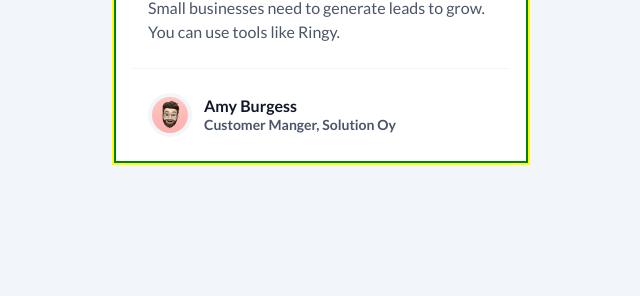
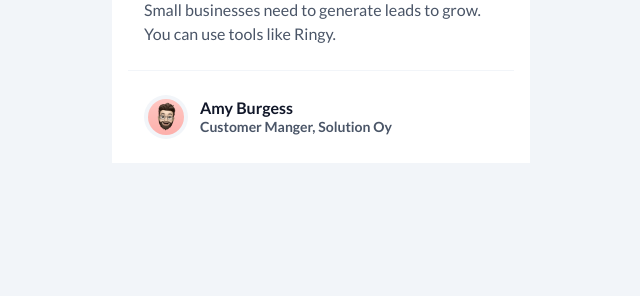
Before and after one commit to sameer-srb/Business-Blog-Card, a plain HTML site: page index.html in a window 1280 px wide. Shown: the part 504-800 px from the top of the page, without its empty margins (319-959 px from the left). Drawn offline with Linux system fonts and the light colour scheme.

Commit message:
CSS commit

```diff
--- a/CSS/style.css
+++ b/CSS/style.css
@@ -63,7 +63,6 @@ h2 {
   width: 100%;
   height: auto;
   background-color:var(--clr-bg-white);
-  border: 2px solid yellow;
 }
 
 .image-container {
@@ -88,7 +87,6 @@ main {
   padding: 0 2rem;
   position: relative;
   background-color:var(--clr-bg-white);
-  border: 2px solid green;
 }
 
 
```
